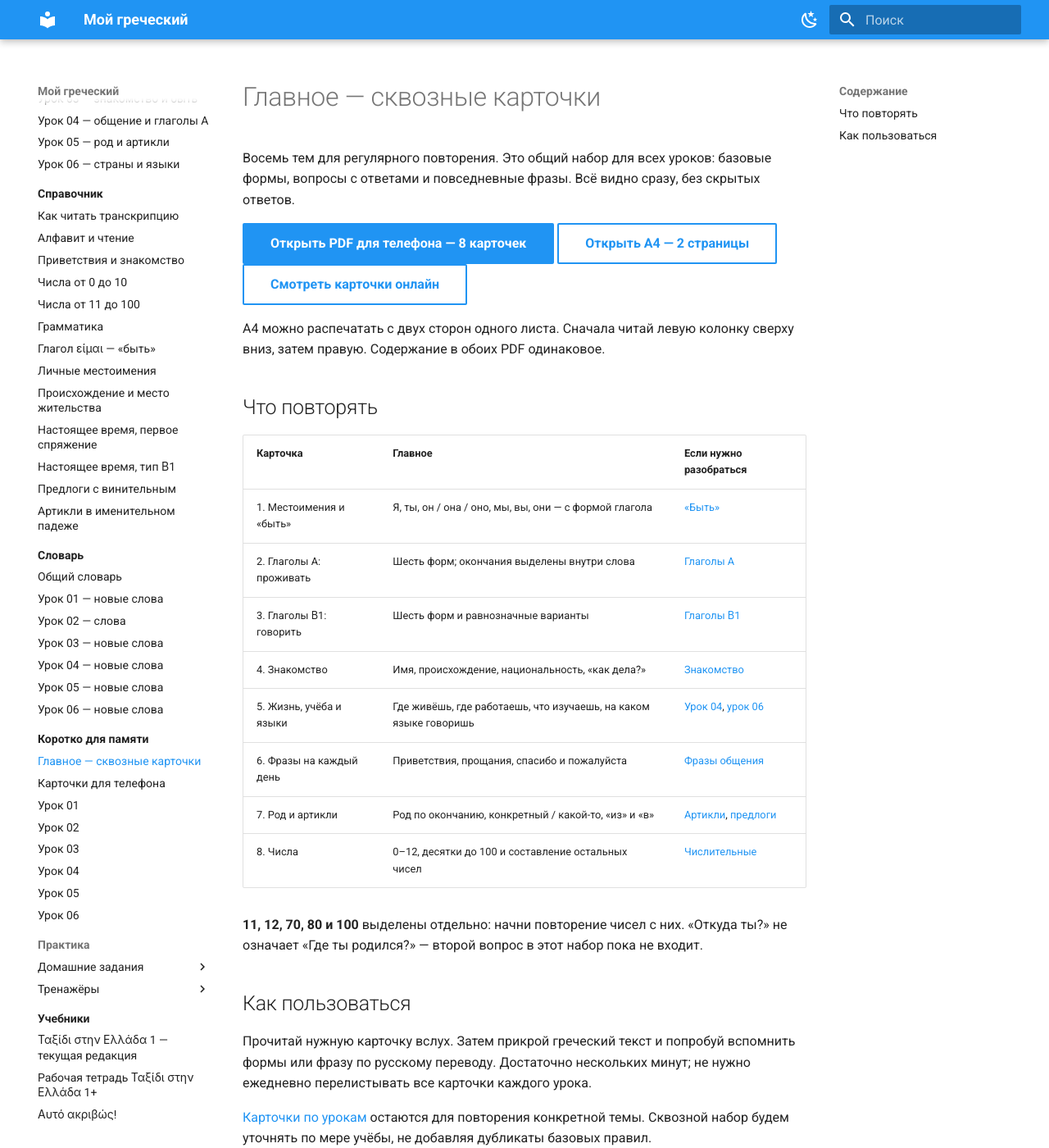
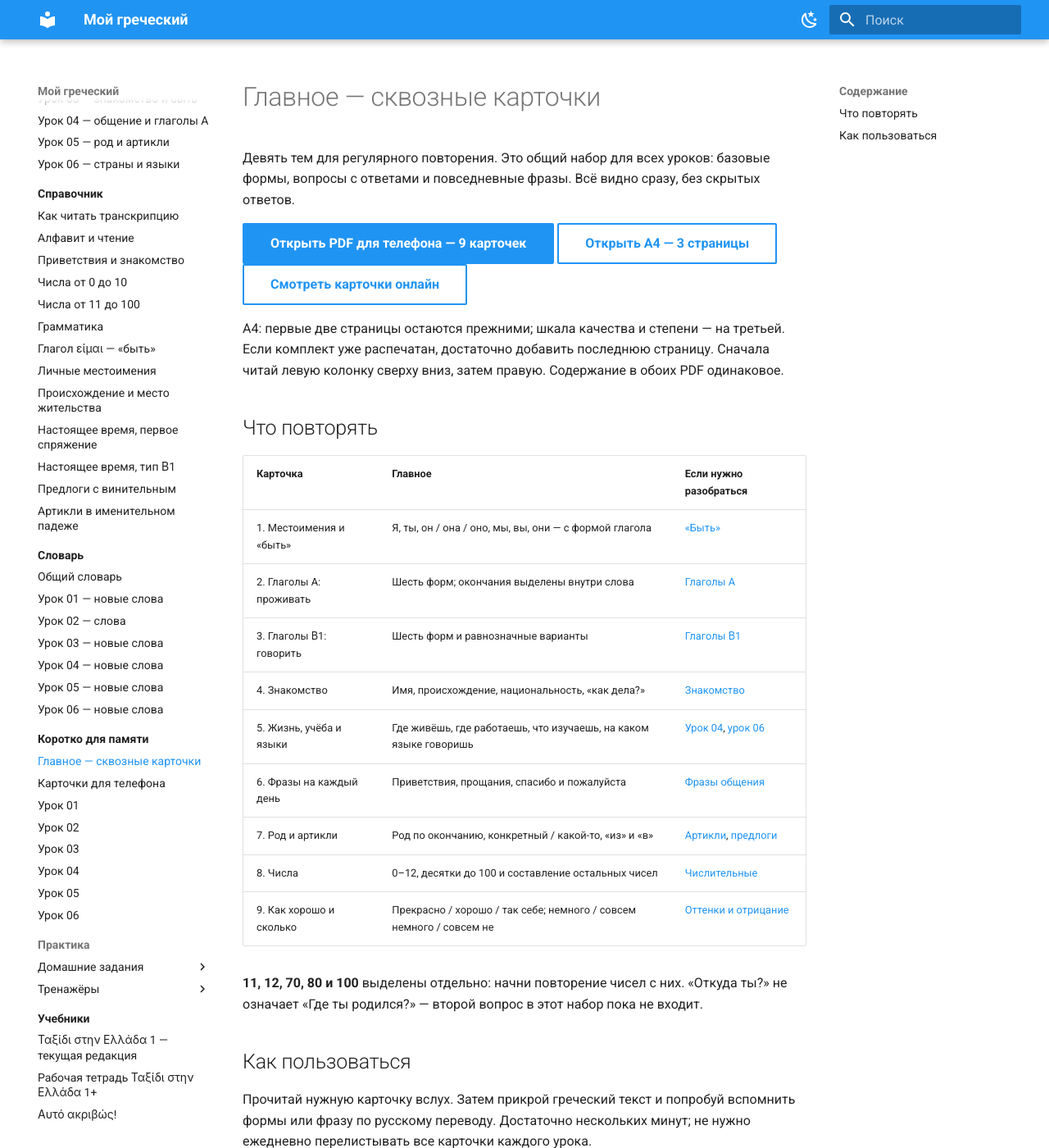
Before and after one commit to arch7tect/Greek, an MkDocs documentation site: the page built from docs/memory/core.md, in a window 1280 px wide and 1400 px high. Shown: the whole window at 82% size. Built offline with MkDocs 1.6.1 and Material for MkDocs 9.7.7, drawn with Linux system fonts in a browser that asks for light colours.

Commit message:
Add language proficiency and degree revision card

```diff
--- a/docs/memory/core.md
+++ b/docs/memory/core.md
@@ -1,14 +1,15 @@
 # Главное — сквозные карточки
 
-Восемь тем для регулярного повторения. Это общий набор для всех уроков:
+Девять тем для регулярного повторения. Это общий набор для всех уроков:
 базовые формы, вопросы с ответами и повседневные фразы. Всё видно сразу,
 без скрытых ответов.
 
-[Открыть PDF для телефона — 8 карточек](../assets/mobile/core-phone-cards.pdf){ .md-button .md-button--primary }
-[Открыть A4 — 2 страницы](../assets/print/core-study-card-a4.pdf){ .md-button }
+[Открыть PDF для телефона — 9 карточек](../assets/mobile/core-phone-cards.pdf){ .md-button .md-button--primary }
+[Открыть A4 — 3 страницы](../assets/print/core-study-card-a4.pdf){ .md-button }
 [Смотреть карточки онлайн](../assets/mobile/core/index.html){ .md-button }
 
-A4 можно распечатать с двух сторон одного листа. Сначала читай левую колонку
+A4: первые две страницы остаются прежними; шкала качества и степени — на третьей.
+Если комплект уже распечатан, достаточно добавить последнюю страницу. Сначала читай левую колонку
 сверху вниз, затем правую. Содержание в обоих PDF одинаковое.
 
 ## Что повторять
@@ -23,6 +24,7 @@ A4 можно распечатать с двух сторон одного ли
 | 6. Фразы на каждый день | Приветствия, прощания, спасибо и пожалуйста | [Фразы общения](../reference/greetings-and-introductions.md) |
 | 7. Род и артикли | Род по окончанию, конкретный / какой-то, «из» и «в» | [Артикли](../reference/grammar/nominative-articles.md), [предлоги](../reference/grammar/prepositions-accusative.md) |
 | 8. Числа | 0–12, десятки до 100 и составление остальных чисел | [Числительные](../reference/numbers-11-100.md) |
+| 9. Как хорошо и сколько | Прекрасно / хорошо / так себе; немного / совсем немного / совсем не | [Оттенки и отрицание](../lessons/lesson-06-current.md#language-level) |
 
 **11, 12, 70, 80 и 100** выделены отдельно: начни повторение чисел с них.
 «Откуда ты?» не означает «Где ты родился?» — второй вопрос
```
Also changed, not shown: docs/assets/mobile/core/index.html (+4 -3 lines), docs/index.md (+1 -1 lines), docs/memory/index.md (+2 -2 lines), docs/memory/mobile-cards.md (+2 -2 lines), docs/assets/mobile/core/card-1.png, docs/assets/mobile/core/card-2.png, docs/assets/mobile/core/card-3.png, docs/assets/mobile/core/card-4.png, docs/assets/mobile/core/card-5.png, docs/assets/mobile/core/card-6.png, docs/assets/mobile/core/card-7.png, docs/assets/mobile/core/card-8.png, docs/assets/mobile/core/card-9.png (added), 6 other files.
